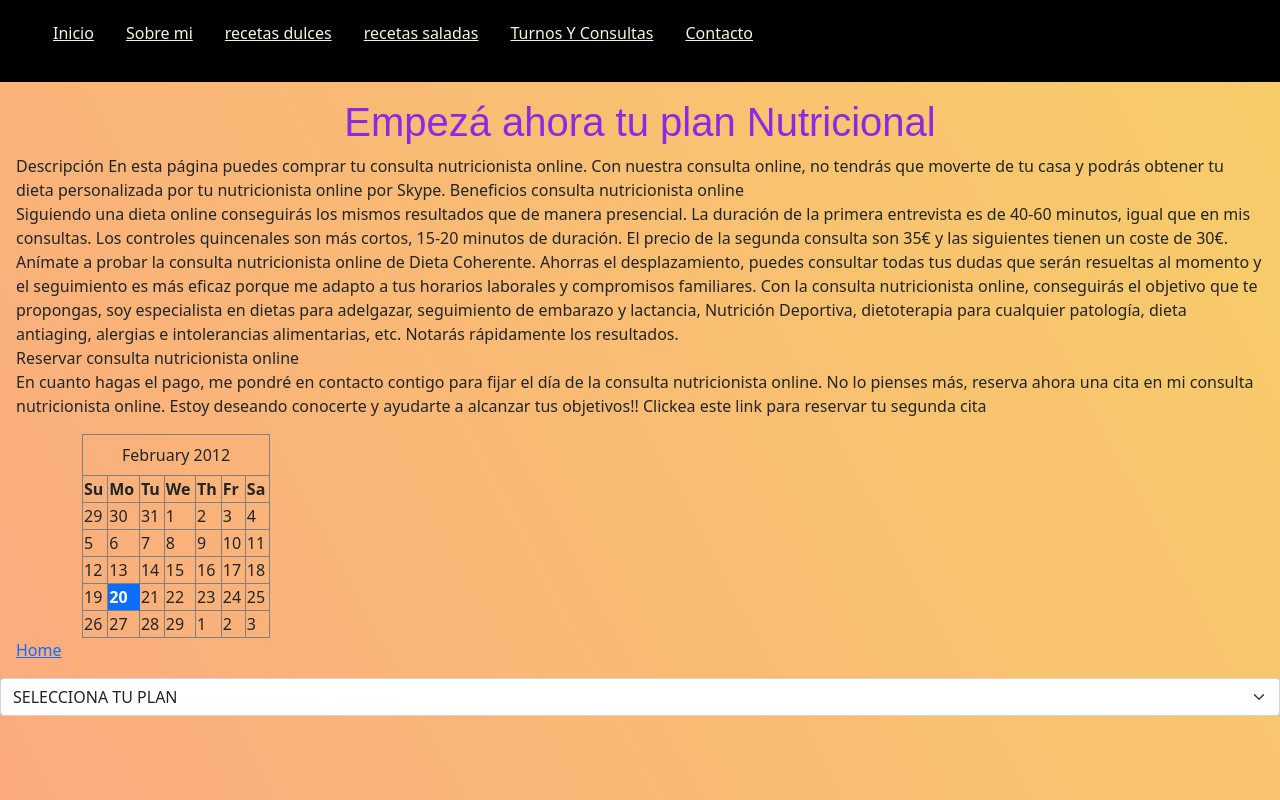
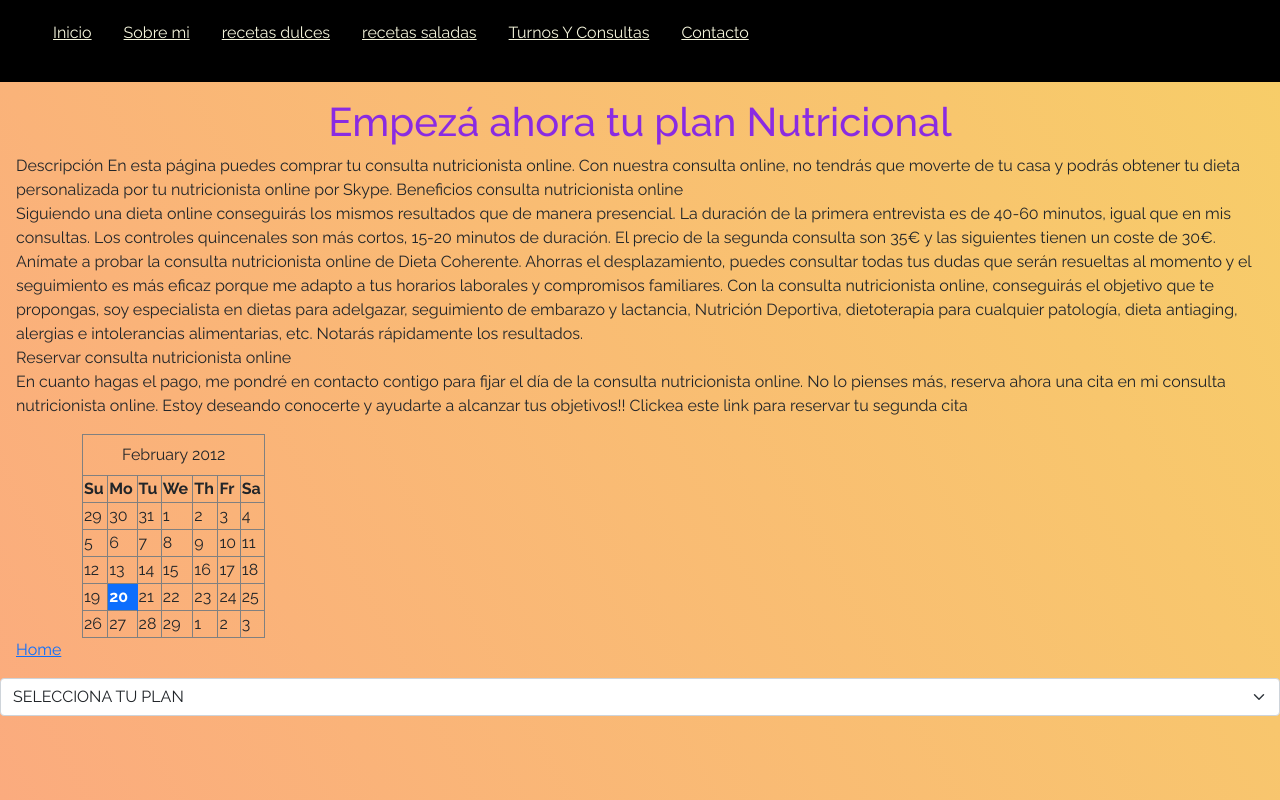
Before and after one commit to benedetti86/Nutrivera, a website: page turnos.html in a window 1280 px wide. Drawn offline with Linux system fonts and the light colour scheme.

Commit message:
entregafinal 2

```diff
--- a/scss/main.scss
+++ b/scss/main.scss
@@ -42,14 +42,14 @@ body {
 	min-height: 100vh;
 	background-repeat: no-repeat;
 	background-size: cover;
-	font-family: 'Ms Madi', cursive;
+	font-family: 'Raleway', sans-serif !important;
 	font-size: 1rem;
 }
 main {
 	margin: 1rem;
 }
 h1 {
-	font-family: Arial, Helvetica, sans-serif;
+	font-family: 'Raleway', Arial, Helvetica, sans-serif;
 	color: black;
 	border-bottom: 15px;
 	color: blueviolet;
--- a/turnos.html
+++ b/turnos.html
@@ -1,5 +1,6 @@
 <!DOCTYPE html>
 <html lang="en">
+
 <head>
     <meta charset="UTF-8">
     <meta http-equiv="X-UA-Compatible" content="IE=edge">
@@ -12,9 +13,12 @@
 
     <link rel="preconnect" href="https://fonts.googleapis.com">
     <link rel="preconnect" href="https://fonts.gstatic.com" crossorigin>
-    <link href="https://fonts.googleapis.com/css2?family=Raleway:ital,wght@1,700&display=swap" rel="stylesheet">
+    <link
+        href="https://fonts.googleapis.com/css2?family=Raleway:ital,wght@0,100;0,200;0,300;0,400;0,500;0,600;0,700;0,800;0,900;1,100;1,200;1,300;1,400;1,500;1,600;1,700;1,800;1,900&display=swap"
+        rel="stylesheet">
     <link rel="stylesheet" href="./bootstrap-5.1.3-dist/css/bootstrap.css">
 </head>
+
 <body>
     <nav>
 
@@ -47,21 +51,32 @@
     <main>
         <h1>Empezá ahora tu plan Nutricional</h1>
         <p> Descripción
-        En esta página puedes comprar tu consulta nutricionista online. Con nuestra consulta online, no tendrás que moverte de tu casa y podrás obtener tu dieta personalizada por tu nutricionista online por Skype.
+            En esta página puedes comprar tu consulta nutricionista online. Con nuestra consulta online, no tendrás que
+            moverte de tu casa y podrás obtener tu dieta personalizada por tu nutricionista online por Skype.
 
 
             Beneficios consulta nutricionista online <br>
-        Siguiendo una dieta online conseguirás los mismos resultados que de manera presencial. La duración de la primera entrevista es de 40-60 minutos, igual que en mis consultas. Los controles quincenales son más cortos, 15-20 minutos de duración. El precio de la segunda consulta son 35€ y las siguientes tienen un coste de 30€.
+            Siguiendo una dieta online conseguirás los mismos resultados que de manera presencial. La duración de la
+            primera entrevista es de 40-60 minutos, igual que en mis consultas. Los controles quincenales son más
+            cortos, 15-20 minutos de duración. El precio de la segunda consulta son 35€ y las siguientes tienen un coste
+            de 30€.
 
-        Anímate a probar la consulta nutricionista online de Dieta Coherente. Ahorras el desplazamiento, puedes consultar todas tus dudas que serán resueltas al momento y el seguimiento es más eficaz porque me adapto a tus horarios laborales y compromisos familiares.
+            Anímate a probar la consulta nutricionista online de Dieta Coherente. Ahorras el desplazamiento, puedes
+            consultar todas tus dudas que serán resueltas al momento y el seguimiento es más eficaz porque me adapto a
+            tus horarios laborales y compromisos familiares.
 
-        Con la consulta nutricionista online, conseguirás el objetivo que te propongas, soy especialista en dietas para adelgazar, seguimiento de embarazo y lactancia, Nutrición Deportiva, dietoterapia para cualquier patología, dieta antiaging, alergias e intolerancias alimentarias, etc. Notarás rápidamente los resultados.<br>
+            Con la consulta nutricionista online, conseguirás el objetivo que te propongas, soy especialista en dietas
+            para adelgazar, seguimiento de embarazo y lactancia, Nutrición Deportiva, dietoterapia para cualquier
+            patología, dieta antiaging, alergias e intolerancias alimentarias, etc. Notarás rápidamente los
+            resultados.<br>
 
             Reservar consulta nutricionista online <br>
-        En cuanto hagas el pago, me pondré en contacto contigo para fijar el día de la consulta nutricionista online.
+            En cuanto hagas el pago, me pondré en contacto contigo para fijar el día de la consulta nutricionista
+            online.
 
 
-        No lo pienses más, reserva ahora una cita en mi consulta nutricionista online. Estoy deseando conocerte y ayudarte a alcanzar tus objetivos!!
+            No lo pienses más, reserva ahora una cita en mi consulta nutricionista online. Estoy deseando conocerte y
+            ayudarte a alcanzar tus objetivos!!
 
             Clickea este link para reservar tu segunda cita</p>
 
@@ -155,4 +170,5 @@
         <option value="3">PLAN NUTRICIONAL 3</option>
     </select>
 </body>
+
 </html>
```
Also changed, not shown: contacto.html (+5 -2 lines), index.html (+1 -1 lines), recetasdulces.html (+2 -3 lines), recetassaladas.html (+2 -2 lines), sobremi.html (+2 -2 lines), css/main.css. Lines whose indentation alone changed are shown as unchanged.
